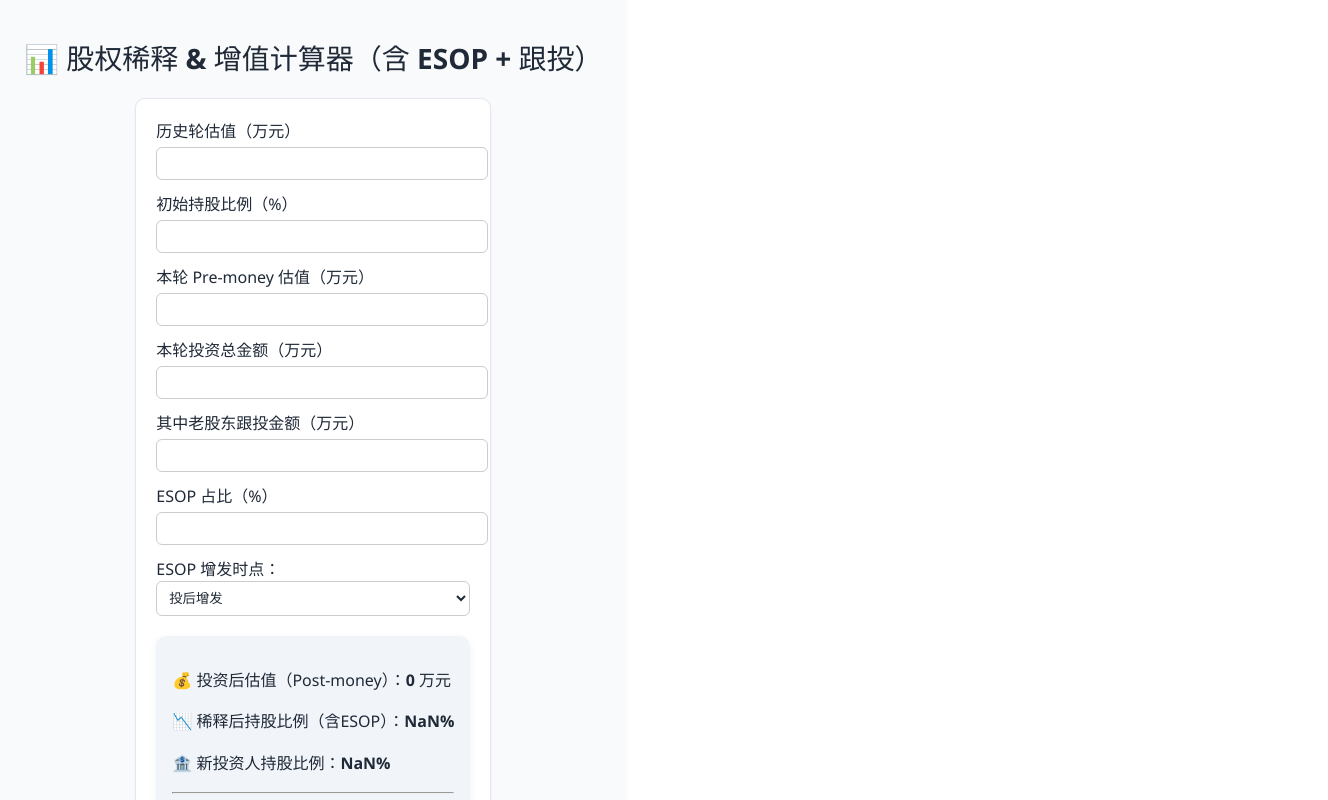
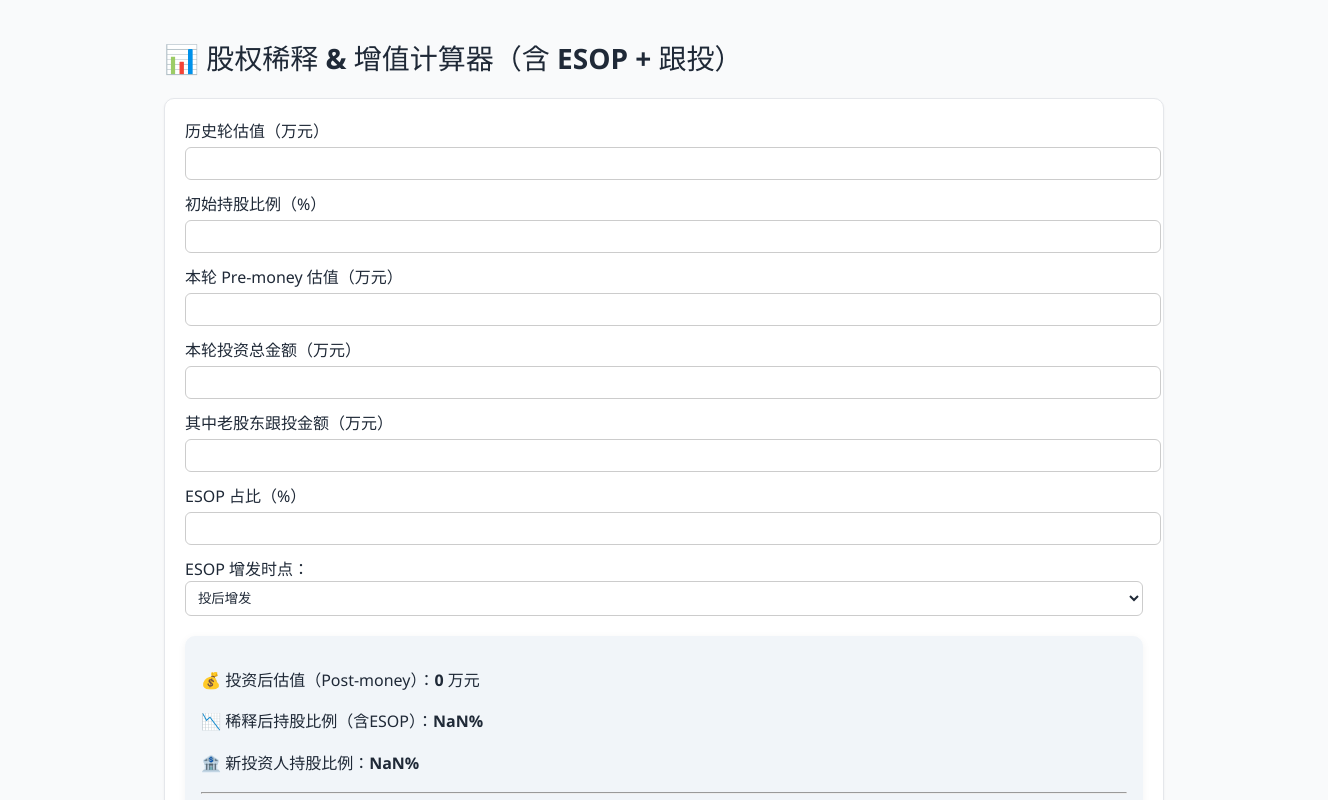
Before and after one commit to fiona2019/valuation-tool, a React (Vite) app: page / in a window 1280 px wide. Shown: the top 800 px of the page, 1328 px wide, since content can reach past the window. Built offline with nearby package versions, Linux system fonts and the light colour scheme.

Commit message:
update with final logic

```diff
--- a/src/App.jsx
+++ b/src/App.jsx
@@ -58,11 +58,12 @@ export default function App() {
         minHeight: '100vh',
         padding: '24px',
         display: 'flex',
-        flexDirection: 'column',
-        alignItems: 'center'
+        justifyContent: 'center',
+        alignItems: 'start',
+        width:'100vw'
       }}
     >
-      <div style={{ width: '100%', maxWidth: '1000px', display: 'flex', flexDirection: 'column', alignItems: 'center' }}>
+      <div style={{ width: '100%', maxWidth: '1000px', flexGrow: 1 }}>
         <h1 style={{ fontSize: '28px', marginBottom: '24px' }}>📊 股权稀释 & 增值计算器（含 ESOP + 跟投）</h1>
 
         <Card>
```
